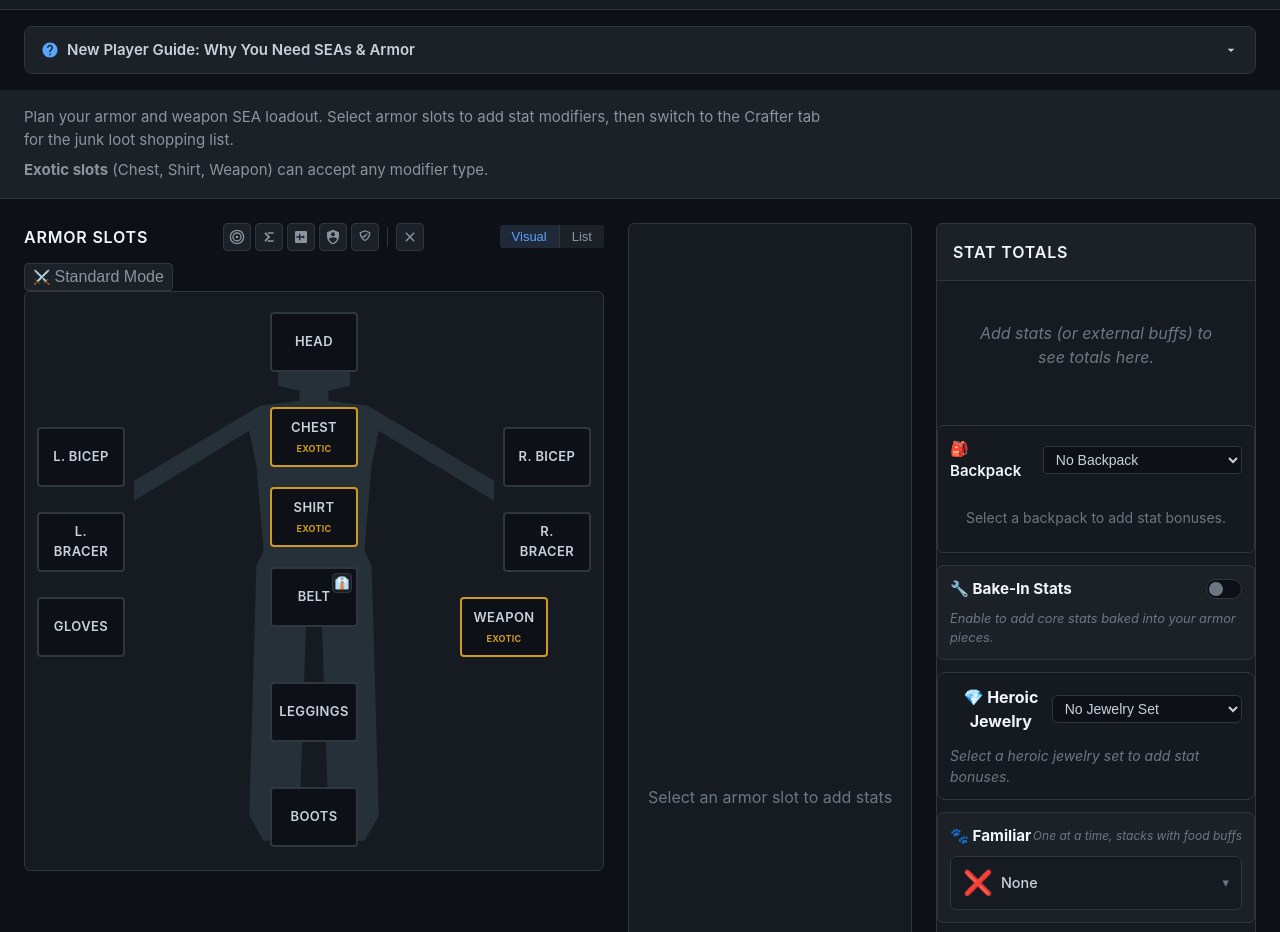
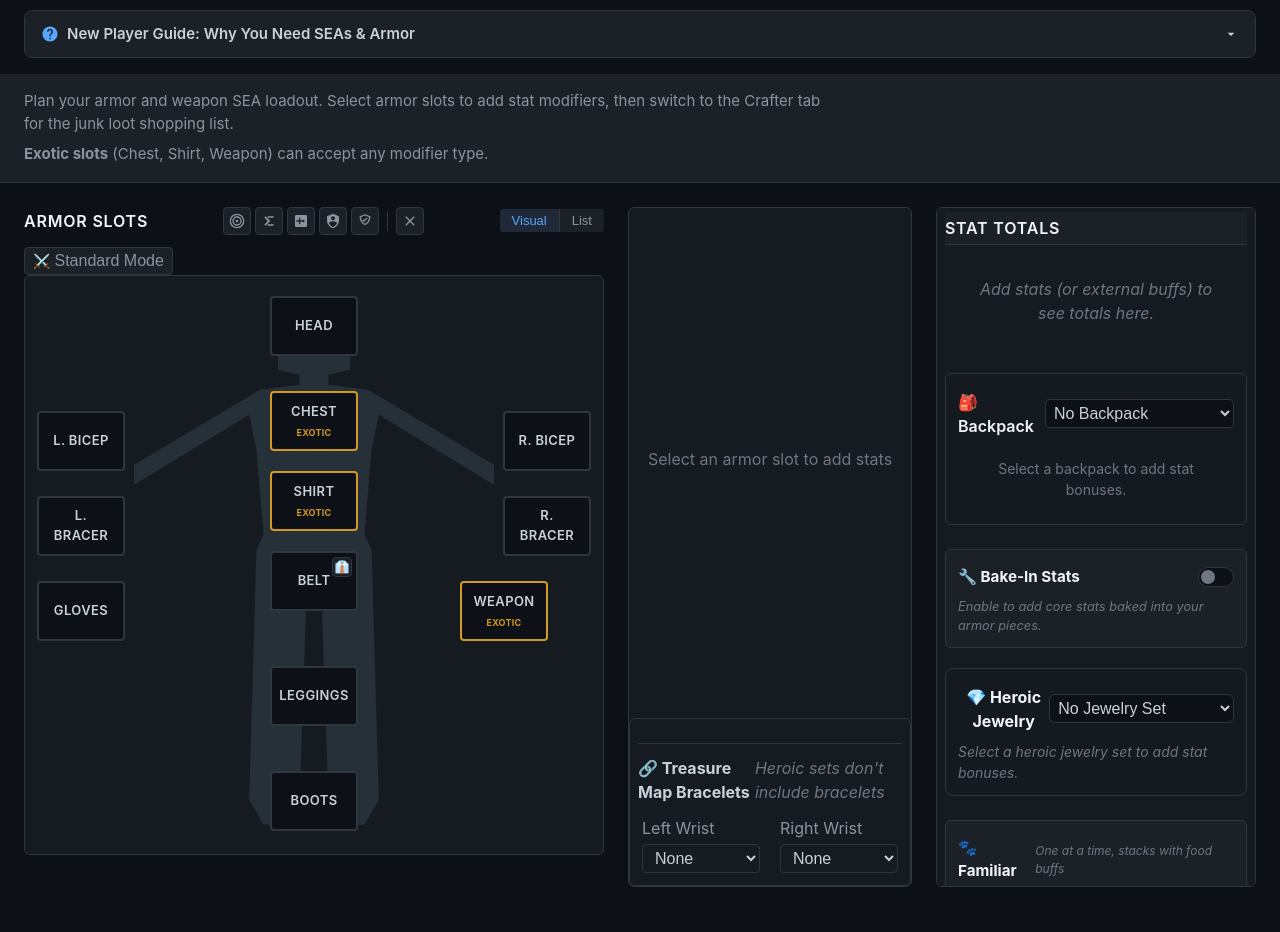
Before and after one commit to ZachariBarnes/swgear, a website built with Vite: page index.html in a window 1280 px wide. Shown: the part 65-997 px from the top of the page. After the commit the page ends 976 px from the top, so only its background shows below. Built offline with nearby package versions, Linux system fonts and the light colour scheme.

Commit message:
Add bracelet picker to Build tab, compact layout for fullscreen
- Added bracelet picker container to Build tab editor section
- Wired bracelet picker render in main.js for Build page visibility
- Added bracelet stats to total stat calculation
- Compact CSS for side panel sections (reduced padding/margins)
- Bracelet section styling with proper layout
- Reduced header and content padding for fullscreen fit

```diff
--- a/index.html
+++ b/index.html
@@ -136,10 +136,15 @@
           </div>
         </section>
 
-        <!-- Center: Slot Editor -->
+        <!-- Center: Slot Editor + Bracelet Picker -->
         <section class="editor-section" id="editor-section">
           <div class="editor-placeholder">
             <p>Select an armor slot to add stats</p>
+          </div>
+
+          <!-- Bracelet Quick Select - always visible in Build tab -->
+          <div id="bracelet-build-container" class="bracelet-build-section">
+            <!-- Bracelet picker rendered here -->
           </div>
         </section>
 
--- a/src/main.js
+++ b/src/main.js
@@ -42,6 +42,7 @@ let jewelryContainer = null;
 let braceletContainer = null;
 let bakeInContainer = null;
 let familiarContainer = null;
+let braceletBuildContainer = null;
 let jediToggleContainer = null;
 let implantContainer = null;
 let shareBtn = null;
@@ -64,6 +65,7 @@ function init() {
   braceletContainer = document.getElementById('bracelet-content');
   bakeInContainer = document.getElementById('bakein-container');
   familiarContainer = document.getElementById('familiar-container');
+  braceletBuildContainer = document.getElementById('bracelet-build-container');
   jediToggleContainer = document.getElementById('jedi-toggle-container');
   implantContainer = document.getElementById('implant-container');
   shareBtn = document.getElementById('share-btn');
@@ -480,15 +482,17 @@ function render() {
   const bakeInTotals = calculateBakeInTotals(currentBuild.bakeInStats);
   const familiarStats = getFamiliarStats(currentBuild.familiar || 'none');
   const implantStats = getImplantStats(currentBuild.implants || {});
+  const braceletStats = getBraceletStats(currentBuild.bracelets || {});
 
-  // Combine external buffs with backpack, jewelry, familiar, implant, and bake-in stats for the summary
+  // Combine external buffs with backpack, jewelry, familiar, implant, bracelet and bake-in stats for the summary
   const allExternalStats = [
     ...(currentBuild.externalBuffs || []),
     ...backpackStats.map(s => ({ modifier: s.modifier, value: s.value, source: 'backpack' })),
     ...jewelryStats.map(s => ({ modifier: s.modifier, value: s.value, source: 'jewelry' })),
     ...bakeInTotals.map(s => ({ modifier: s.modifier, value: s.value, source: 'armor' })),
     ...familiarStats,
-    ...implantStats
+    ...implantStats,
+    ...braceletStats.map(s => ({ modifier: s.modifier, value: s.value, source: 'bracelet' }))
   ];
 
   renderStatSummary(statSummary, currentBuild, modifiersData, allExternalStats, currentBuild.armorBonusHP || 0);
@@ -526,6 +530,11 @@ function render() {
   // Render Jedi toggle
   if (jediToggleContainer) {
     renderJediToggle(jediToggleContainer, currentBuild.jediMode || false, handleJediModeUpdate);
+  }
+
+  // Render bracelet picker in Build tab (always visible)
+  if (braceletBuildContainer) {
+    renderBraceletPicker(braceletBuildContainer, currentBuild.bracelets || {}, handleBraceletUpdate);
   }
 
   // Note: Crafter view is now rendered on-demand when the Crafter tab is clicked
--- a/src/styles/index.css
+++ b/src/styles/index.css
@@ -3735,3 +3735,126 @@ body {
   background: linear-gradient(135deg, rgba(59, 130, 246, 0.2) 0%, rgba(37, 99, 235, 0.2) 100%);
   border: 1px solid rgba(59, 130, 246, 0.4);
 }
+
+/* ===== COMPACT LAYOUT - FIT FULLSCREEN ===== */
+
+/* Reduce header padding */
+.app-header {
+  padding: var(--spacing-xs) var(--spacing-md);
+}
+
+/* Reduce main content padding */
+main.content {
+  padding: var(--spacing-sm);
+  gap: var(--spacing-sm);
+}
+
+/* Compact side panel sections */
+.stats-section {
+  padding: var(--spacing-xs) var(--spacing-sm);
+  max-height: calc(100vh - 120px);
+  overflow-y: auto;
+}
+
+.stats-section .section-header {
+  padding: var(--spacing-xs) 0;
+  margin-bottom: var(--spacing-xs);
+}
+
+.stats-section .section-header h2 {
+  font-size: var(--font-size-sm);
+}
+
+/* Compact all side panel containers */
+.backpack-container,
+.bakein-container,
+.jewelry-container,
+.familiar-container,
+.implant-container,
+.external-buffs-container {
+  padding: var(--spacing-xs) 0;
+  margin-bottom: var(--spacing-xs);
+}
+
+/* Reduce section header sizes */
+.backpack-header,
+.jewelry-header,
+.familiar-header,
+.implant-header,
+.buff-header,
+.bakein-header {
+  padding: var(--spacing-xs) 0;
+  margin-bottom: var(--spacing-xs);
+}
+
+.backpack-header h3,
+.jewelry-header h3,
+.familiar-header h3,
+.implant-header h3,
+.buff-header h3,
+.bakein-header h3 {
+  font-size: var(--font-size-xs);
+}
+
+/* Compact implant grid */
+.implant-grid {
+  gap: var(--spacing-xs);
+  padding: var(--spacing-xs);
+}
+
+.implant-row {
+  gap: var(--spacing-xs);
+}
+
+/* ===== BRACELET BUILD SECTION ===== */
+.bracelet-build-section {
+  margin-top: var(--spacing-md);
+  padding: var(--spacing-sm);
+  background: var(--color-bg-elevated);
+  border-radius: var(--radius-md);
+  border: 1px solid var(--color-border);
+}
+
+.bracelet-build-section .bracelet-header {
+  margin-bottom: var(--spacing-sm);
+}
+
+.bracelet-build-section .bracelet-header h3 {
+  font-size: var(--font-size-sm);
+  color: var(--color-text-primary);
+  display: flex;
+  align-items: center;
+  gap: var(--spacing-xs);
+}
+
+.bracelet-build-section .bracelet-grid {
+  display: grid;
+  grid-template-columns: repeat(2, 1fr);
+  gap: var(--spacing-sm);
+}
+
+.bracelet-build-section .bracelet-slot {
+  padding: var(--spacing-xs);
+}
+
+/* Reduce stat summary padding */
+.stat-summary {
+  padding: var(--spacing-xs);
+}
+
+.stat-summary .stat-row {
+  padding: var(--spacing-xs) 0;
+}
+
+/* Compact dropdown styling */
+.backpack-select,
+.jewelry-select,
+.familiar-select {
+  padding: var(--spacing-xs);
+  font-size: var(--font-size-xs);
+}
+
+/* Hide editor placeholder when bracelet picker is visible */
+.editor-section .editor-placeholder + .bracelet-build-section {
+  margin-top: var(--spacing-sm);
+}
```
